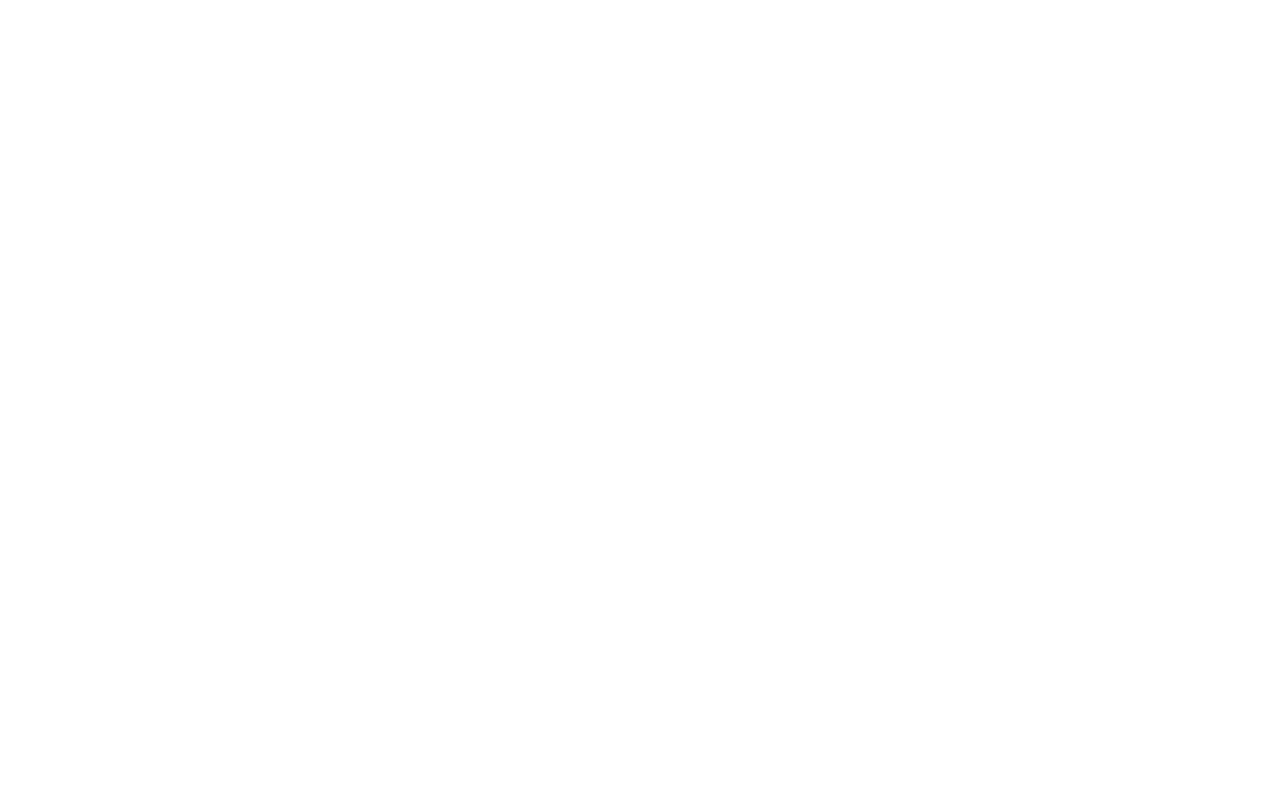
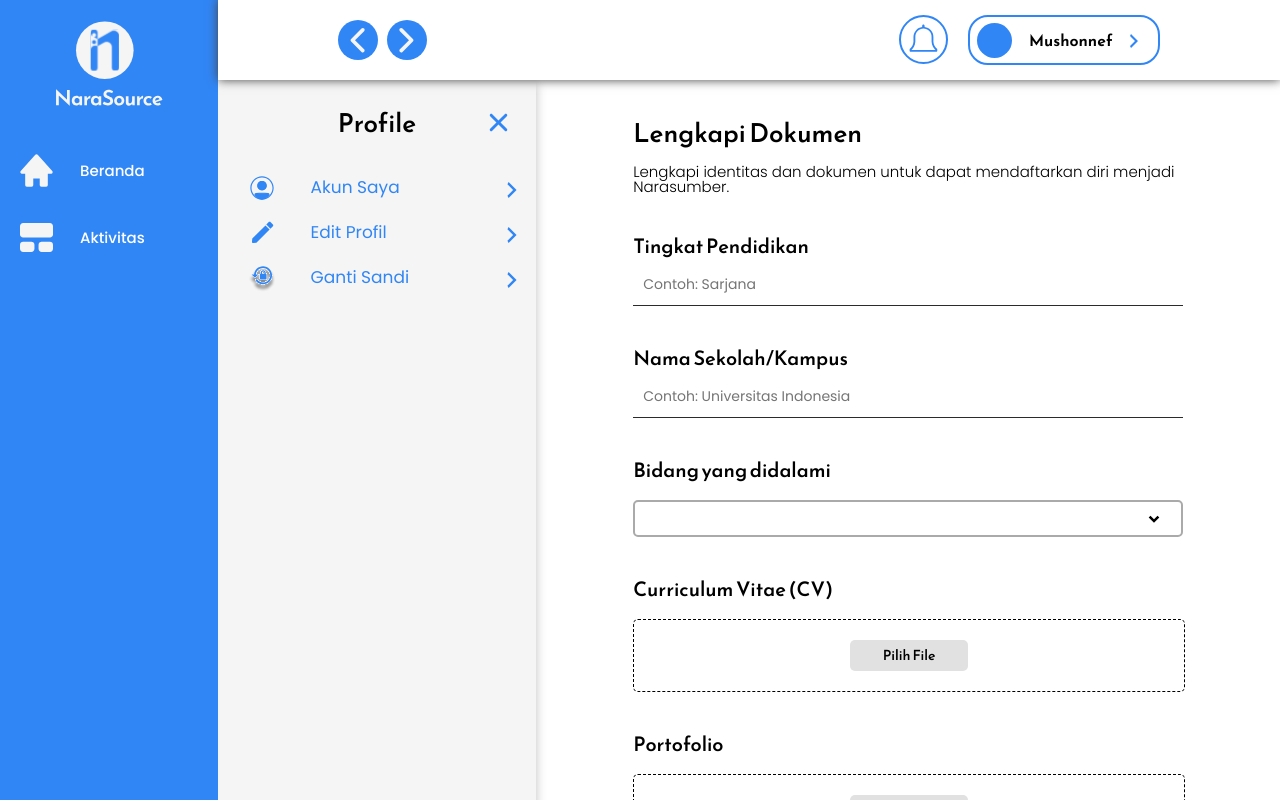
Before and after one commit to gabriellwrnc/Narasource-React-Typescript-Project, a React (Create React App) app: page /dashboard-user/profil-user/menjadi-narasumber in a window 1280 px wide. Before the commit this address had no page. Built offline with nearby package versions, Linux system fonts and the light colour scheme.

Commit message:
Menjadi Narasumber Page

```diff
--- a/src/Router.tsx
+++ b/src/Router.tsx
@@ -10,6 +10,7 @@
   HomePage,
   Login,
   MencariNarasumberPage,
+  MenjadiNarasumber,
   Register,
   ResultPage,
 } from "./screens";
@@ -67,6 +68,10 @@
               path="/dashboard-user/profil-user/reset"
               element={<GantiSandi />}
             ></Route>
+            <Route
+              path="/dashboard-user/profil-user/menjadi-narasumber"
+              element={<MenjadiNarasumber />}
+            ></Route>
           </Route>
         </Route>
       </Routes>
--- a/src/assets/index.ts
+++ b/src/assets/index.ts
@@ -37,3 +37,4 @@
 export { default as menjadi_narasumber } from "./menjadiNarasumber.svg"
 export { default as change_pic } from "./changePic.svg"
 export { default as hamburber } from "./hamburger.svg"
+export { default as success_icon } from "./Sukses.svg"
--- a/src/layouts/Dashboard-user/Notif-PopUp/NotifPopUp.css
+++ b/src/layouts/Dashboard-user/Notif-PopUp/NotifPopUp.css
@@ -1,11 +1,12 @@
 .notif-popup-layout {
   position: absolute;
-  left: 490px;
+  left: 45%;
   top: 70px;
   width: 453px;
   box-shadow: 0px 4px 4px rgba(0, 0, 0, 0.25);
   border-radius: 20px;
   background-color: #f5f5f5;
+  z-index: 30;
 }
 
 .notif-box {
--- a/src/layouts/Dashboard-user/Profil-user/ProfileUser.css
+++ b/src/layouts/Dashboard-user/Profil-user/ProfileUser.css
@@ -3,11 +3,13 @@
   display: grid;
   grid-template-areas: "top bottom";
   grid-template-columns: 3fr 7fr;
+  transition: 0.1s;
   height: 100vh;
 }
 
 .profile-user-layout-close {
   grid-template-columns: 87px 15fr;
+  transition: 1s;
 }
 
 .profile-sidebar {
@@ -25,6 +27,7 @@
 
 .profile-outlet {
   grid-area: bottom;
+  overflow: scroll;
 }
 
 .sidebar-header-title {
--- a/src/screens/Dashboard-User/Home-Page/Home-Page/Home-Page.css
+++ b/src/screens/Dashboard-User/Home-Page/Home-Page/Home-Page.css
@@ -80,6 +80,11 @@
   align-items: center;
   color: #f5f5f5;
   background-color: #3186f5;
+  transition: all 0.4s ease-in-out;
+}
+
+.popular-active {
+  transition: all 0.4s ease;
 }
 
 .home-page-content {
--- a/src/screens/Dashboard-User/Profile-Outlet/Akun-Saya/AkunSaya.tsx
+++ b/src/screens/Dashboard-User/Profile-Outlet/Akun-Saya/AkunSaya.tsx
@@ -1,4 +1,5 @@
 import React from "react";
+import { Link } from "react-router-dom";
 import {
   frontend,
   icon_petunjuk,
@@ -20,15 +21,15 @@
       </div>
       <span className="akun-saya-nama">Mushonnef Anwar</span>
       <span className="akun-saya-total">Total Wawancara : 7</span>
-      <div
-        className="akun-saya-btn-daftar"
-        onClick={() => {
-          alert("Menjadi Narasumber button clicked");
-        }}
+      <Link
+        to="/dashboard-user/profil-user/menjadi-narasumber"
+        className="profile-link"
       >
-        <img src={menjadi_narasumber} alt="icon menjadi narasumber" />
-        <span className="akun-saya-btn-desc">Menjadi Narasumber</span>
-      </div>
+        <div className="akun-saya-btn-daftar">
+          <img src={menjadi_narasumber} alt="icon menjadi narasumber" />
+          <span className="akun-saya-btn-desc">Menjadi Narasumber</span>
+        </div>
+      </Link>
       <div className="akun-saya-option-container">
         <div className="akun-saya-option">
           <div
--- /dev/null
+++ b/src/screens/Dashboard-User/Profile-Outlet/Menjadi-Narasumber/MenjadiNarasumber.css
@@ -0,0 +1,154 @@
+.menjadi-narasumber-wrapper {
+  width: 100%;
+  display: flex;
+  padding-top: 40px;
+  padding-bottom: 180px;
+  justify-content: center;
+}
+
+.menjadi-narasumber-form {
+  width: 550px;
+  height: fit-content;
+}
+
+.narasumber-form-header {
+  display: flex;
+  flex-direction: column;
+  gap: 18px;
+  margin-bottom: 10px;
+}
+
+.narasumber-header-title {
+  font-family: "Reem Kufi";
+  font-style: normal;
+  font-weight: 500;
+  font-size: 26px;
+}
+
+.narasumber-header-desc {
+  font-family: "Poppins";
+  font-style: normal;
+  font-weight: 300;
+  font-size: 15px;
+}
+
+.narasumber-form-input-wrapper {
+  display: flex;
+  flex-direction: column;
+  margin-top: 42px;
+  row-gap: 8px;
+  border-bottom: 1px solid #2b2b2b;
+}
+
+.narasumber-label {
+  font-family: "Reem Kufi";
+  font-style: normal;
+  font-weight: 500;
+  font-size: 20px;
+}
+
+.narasumber-input-field {
+  font-family: "Poppins";
+  font-style: normal;
+  font-weight: 400;
+  font-size: 14px;
+  border: none;
+  padding: 10px;
+}
+
+.narasumber-input-field:focus {
+  outline: none;
+}
+
+.narasumber-form-dropdown-wrapper {
+  flex-direction: column;
+  margin-top: 42px;
+  display: flex;
+  row-gap: 20px;
+}
+
+.custom-dropdown-wrapper {
+  width: 100%;
+  display: flex;
+  align-items: center;
+  position: relative;
+}
+
+.narasumber-custom-dropdown {
+  width: 100%;
+  border: 2px solid #abaaaa;
+  border-radius: 5px;
+  padding: 9px 20px 9px 20px;
+}
+
+.dropdown-icon-span {
+  position: absolute;
+  font-size: 30px;
+  right: 14px;
+  top: 4px;
+  cursor: pointer;
+}
+
+.narasumber-form-file-wrapper {
+  flex-direction: column;
+  margin-top: 42px;
+  display: flex;
+  row-gap: 20px;
+}
+
+.custom-label-file {
+  width: 100%;
+  height: 71px;
+  display: flex;
+  justify-content: center;
+  align-items: center;
+  border: 1px dashed #000000;
+  border-radius: 5px;
+}
+
+.custom-btn-file {
+  width: 118px;
+  height: 31px;
+  background: #e1e1e1;
+  border-radius: 5px;
+  display: flex;
+  justify-content: center;
+  align-items: center;
+  font-family: "Reem Kufi";
+  font-style: normal;
+  font-weight: 500;
+  font-size: 14px;
+  cursor: pointer;
+}
+
+.custom-file-name {
+  font-family: "Reem Kufi";
+  font-style: normal;
+  font-weight: 500;
+  font-size: 15px;
+  cursor: pointer;
+}
+
+.narasuber-form-terms-wrapper {
+  margin: auto;
+  margin-top: 38px;
+  width: 340px;
+  display: flex;
+  gap: 12px;
+  font-family: "Poppins";
+  font-style: normal;
+  font-weight: 400;
+  font-size: 12px;
+}
+
+.custom-checkbox {
+  width: 22px;
+  cursor: pointer;
+  accent-color: #2aa302;
+}
+
+.narasumber-form-btn {
+  width: fit-content;
+  margin: auto;
+  margin-top: 37px;
+}
--- /dev/null
+++ b/src/screens/Dashboard-User/Profile-Outlet/Menjadi-Narasumber/MenjadiNarasumber.tsx
@@ -0,0 +1,131 @@
+import React, { useState } from "react";
+import "./MenjadiNarasumber.css";
+import { RiArrowDropDownLine } from "react-icons/ri";
+import { AuthButton } from "../../../../components";
+
+const MenjadiNarasumber: React.FC = () => {
+  const [fileCVName, setFileCVName] = useState<string>("");
+  const [filePortoName, setFilePortoName] = useState<string>("");
+
+  const handleChangeCV = (e: React.ChangeEvent<HTMLInputElement>) => {
+    console.log(e);
+    if (!e.target.files) return;
+    setFileCVName(e.target.files[0].name);
+  };
+
+  const handleChangePorto = (e: React.ChangeEvent<HTMLInputElement>) => {
+    console.log(e);
+    if (!e.target.files) return;
+    setFilePortoName(e.target.files[0].name);
+  };
+
+  return (
+    <div className="menjadi-narasumber-wrapper">
+      <div className="menjadi-narasumber-form">
+        <div className="narasumber-form-header">
+          <h1 className="narasumber-header-title">Lengkapi Dokumen</h1>
+          <h1 className="narasumber-header-desc">
+            Lengkapi identitas dan dokumen untuk dapat mendaftarkan diri menjadi
+            Narasumber.{" "}
+          </h1>
+        </div>
+        <div className="narasumber-form-wrapper">
+          <form action="">
+            <div className="narasumber-form-input-wrapper">
+              <label htmlFor="tingkat-pendidikan" className="narasumber-label">
+                Tingkat Pendidikan
+              </label>
+              <input
+                type="text"
+                id="tingkat-pendidikan"
+                className="narasumber-input-field"
+                placeholder="Contoh: Sarjana"
+              />
+            </div>
+            <div className="narasumber-form-input-wrapper">
+              <label htmlFor="nama-sekolah" className="narasumber-label">
+                Nama Sekolah/Kampus
+              </label>
+              <input
+                type="text"
+                id="nama-sekolah"
+                className="narasumber-input-field"
+                placeholder="Contoh: Universitas Indonesia"
+              />
+            </div>
+            <div className="narasumber-form-dropdown-wrapper">
+              <label htmlFor="bidang" className="narasumber-label">
+                Bidang yang didalami
+              </label>
+              <div className="custom-dropdown-wrapper">
+                <input
+                  type="text"
+                  id="bidang"
+                  className="narasumber-custom-dropdown"
+                />
+                <span className="dropdown-icon-span">
+                  <RiArrowDropDownLine className="dropdown-icon" />
+                </span>
+              </div>
+            </div>
+            <div className="narasumber-form-file-wrapper">
+              <label className="narasumber-label">Curriculum Vitae (CV)</label>
+              <label htmlFor="cv">
+                <div className="custom-label-file">
+                  {fileCVName === "" ? (
+                    <div className="custom-btn-file">Pilih File</div>
+                  ) : (
+                    <div className="custom-file-name">{fileCVName}</div>
+                  )}
+                </div>
+                <input
+                  type="file"
+                  id="cv"
+                  style={{ display: "none" }}
+                  onChange={(e) => handleChangeCV(e)}
+                />
+              </label>
+            </div>
+            <div className="narasumber-form-file-wrapper">
+              <label className="narasumber-label">Portofolio</label>
+              <label htmlFor="porto">
+                <div className="custom-label-file">
+                  {filePortoName === "" ? (
+                    <div className="custom-btn-file">Pilih File</div>
+                  ) : (
+                    <div className="custom-file-name">{filePortoName}</div>
+                  )}
+                </div>
+                <input
+                  type="file"
+                  id="porto"
+                  style={{ display: "none" }}
+                  onChange={(e) => handleChangePorto(e)}
+                />
+              </label>
+            </div>
+            <div className="narasuber-form-terms-wrapper">
+              <input
+                type="checkbox"
+                id="narasumber-terms"
+                className="custom-checkbox"
+              />
+              <label htmlFor="narasumber-terms">
+                Saya telah membaca dan menyetujui{" "}
+                <a className="terms-anchor" href="">
+                  Persyaratan & Kebijakan
+                </a>
+                dari pihak NaraSource.
+              </label>
+            </div>
+            <div className="narasumber-form-btn">
+              <AuthButton size="sm">Kirim</AuthButton>
+            </div>
+          </form>
+        </div>
+      </div>
+    </div>
+  );
+};
+
+export default MenjadiNarasumber;
--- a/src/screens/Dashboard-User/index.ts
+++ b/src/screens/Dashboard-User/index.ts
@@ -7,3 +7,4 @@
 export {default as AkunSaya} from "./Profile-Outlet/Akun-Saya/AkunSaya"
 export {default as EditProfile} from "./Profile-Outlet/Edit-Profile/EditProfile"
 export {default as GantiSandi} from "./Profile-Outlet/Ganti-Sandi/GantiSandi"
+export {default as MenjadiNarasumber} from "./Profile-Outlet/Menjadi-Narasumber/MenjadiNarasumber"
```
Also changed, not shown: src/screens/Auth/Register/Form-Register/Form-Register.tsx (+14 -3 lines), src/screens/Auth/Register/Modal-Succes/ModalSuccess.css (added, +38 -0 lines), src/screens/Auth/Register/Modal-Succes/ModalSuccess.tsx (added, +38 -0 lines), src/assets/Sukses.svg (added).
